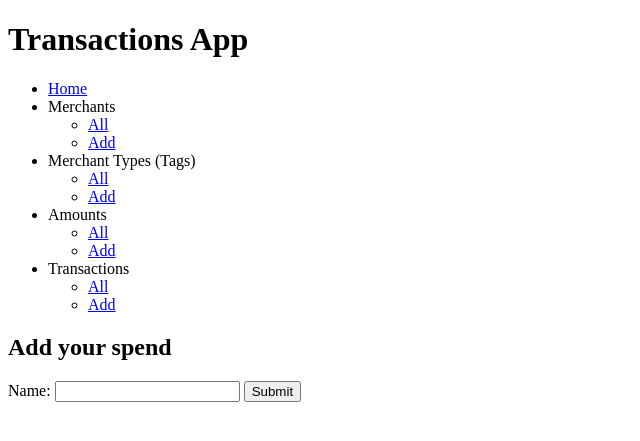
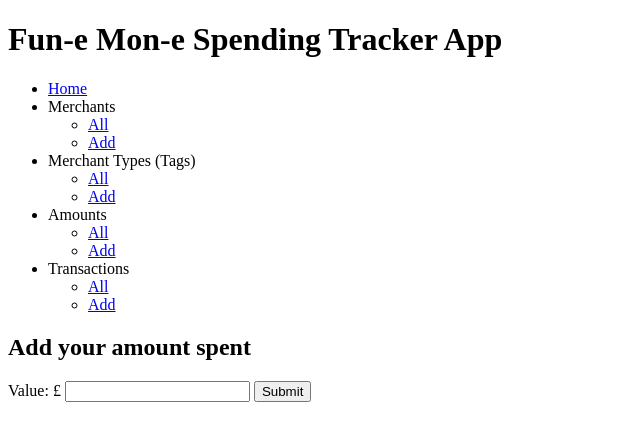
Before and after one commit to pvaliani/spending_tracker_app, a Flask app: page /amounts/new in a window 1280 px wide. Shown: the top 441 px of the page, without its empty margins (0-640 px from the left). Run offline with Flask 2, Linux system fonts and the light colour scheme.

```diff
--- a/app.py
+++ b/app.py
@@ -1,6 +1,6 @@
 from flask import Flask, render_template
 
-# CONTROLLER BLUEPRINT IMPORTS HERE
+# - Import all blueprints from controllers into this location
 
 from controllers.transactions_controller import transactions_blueprint
 from controllers.amounts_controller import amounts_blueprint
@@ -10,14 +10,14 @@ from controllers.merchant_types_controller import merchant_types_blueprint
 
 app = Flask(__name__)
 
-
-# BLUEPRINT REGISTRATION HERE
+# - Register blueprints for each imported controller in the app
 
 app.register_blueprint(transactions_blueprint)
 app.register_blueprint(amounts_blueprint)
 app.register_blueprint(merchants_blueprint)
 app.register_blueprint(merchant_types_blueprint)
 
+# - The home route
 
 @app.route("/")
 def main():
--- a/run_tests.py
+++ b/run_tests.py
@@ -1,5 +1,6 @@
+# - Run tests across all project classes to check functionality is correct
+
 import unittest
-
 
 from tests.amount_test import TestAmount
 from tests.merchant_type_test import TestMerchantType
--- a/templates/amounts/edit.html
+++ b/templates/amounts/edit.html
@@ -1,11 +1,11 @@
 {% extends "base.html" %}
 {% block content %}
 
-<h2>Update an Amount</h2>
+<h2>Update your amount spent</h2>
 
 <form action="/amounts/{{ amount.id }}" method="POST">
     <div>
-        <label for="name">Name:</label>
+        <label for="name">Value: £</label>
         <!-- this was input type = text before -->
         <input type="float" id="value" name="value" value="{{ amount.value }}">
         <input type="submit">
--- a/templates/amounts/new.html
+++ b/templates/amounts/new.html
@@ -3,11 +3,11 @@
 
 <!-- Input type for the amount is a float in order to store currency -->
 
-<h2>Add your spend</h2>
+<h2>Add your amount spent</h2>
 
 <form action="/amounts" method="POST">
     <div>
-        <label for="value">Name:</label>
+        <label for="value">Value: £</label>
         <input type="float" id="value" name="value">
         <input type="submit">
     </div>
--- a/templates/base.html
+++ b/templates/base.html
@@ -9,7 +9,7 @@
 </head>
 <body>
     <header>
-        <h1>Transactions App</h1>
+        <h1>Fun-e Mon-e Spending Tracker App</h1>
         <nav>
             <ul class="menu">
                 <li><a href="/">Home</a></li>
--- a/templates/merchants/edit.html
+++ b/templates/merchants/edit.html
@@ -5,11 +5,11 @@
 
 <form action="/merchants/{{ merchant.id }}" method="POST">
     <div>
-        <label for="name">Name:</label>
+        <label for="name">Merchant Name:</label>
         <input type="text" id="name" name="name" value="{{ merchant.name }}">
     </div>
     <div>
-        <label for="merchant-type">Merchant Type:</label>
+        <label for="merchant-type">Purchase Category:</label>
         <select name="merchant_type_id" id="merchant-type">
             {% for merchant_type in merchant_types %}
             <option value="{{ merchant_type.id }}" {% if merchant_type.id == merchant.merchant_type.id %} selected {% endif %}>
--- a/templates/merchants/show.html
+++ b/templates/merchants/show.html
@@ -1,8 +1,7 @@
 <h2>{{ merchant.name }}</h2>
 <p>Type: {{ merchant.merchant_type.name }}</p>
 
-<!-- ALTER THIS TO REMOVE VICTIMS once makes sense -- changed to victim to value from name here and in repository for merchant  -->
-<h3>Recent spend</h3>
+<h3>Historical Spends </h3>
 <ul>
     {% for amount in recent_amounts %}
     <li>£{{ amount.value }}</li>
--- a/templates/transactions/index.html
+++ b/templates/transactions/index.html
@@ -8,6 +8,10 @@
 <section>
     <!-- breakthrough line of code for my paying app - also changed amount.value from human.name-->
     <p>You spent £{{ transaction.amount.value }} at {{ transaction.merchant.name }} on {{ transaction.merchant.merchant_type.name }} </p>
+
+
+
+
     <a href="/transactions/{{ transaction.id }}/edit">Edit</a>
     <form action="/transactions/{{ transaction.id }}/delete" method="POST">
         <input type="submit" value="Delete">
--- a/templates/transactions/new.html
+++ b/templates/transactions/new.html
@@ -5,7 +5,7 @@
 
 <form action="/transactions" method="POST">
     <div>
-        <label for="amount">Amount:</label>
+        <label for="amount">Value: £</label>
         <select name="amount_id" id="amount">
             {% for amount in amounts %}
             <option value="{{ amount.id }}">
@@ -16,7 +16,7 @@
         </select>
     </div>
     <div>
-        <label for="merchant">Merchant:</label>
+        <label for="merchant">Store & Category</label>
         <select name="merchant_id" id="merchant">
             {% for merchant in merchants %}
             <option value="{{ merchant.id }}">
```
Also changed, not shown: console.py (+10 -5 lines).
